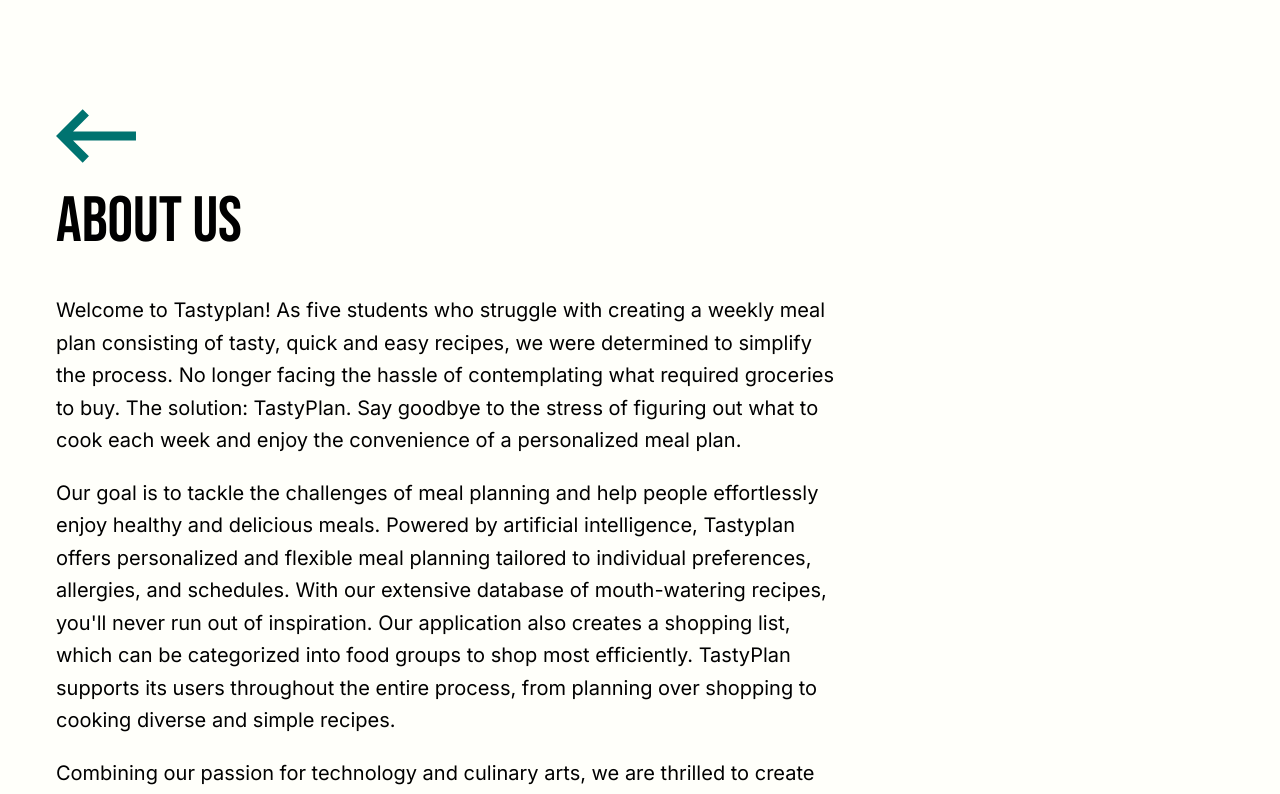
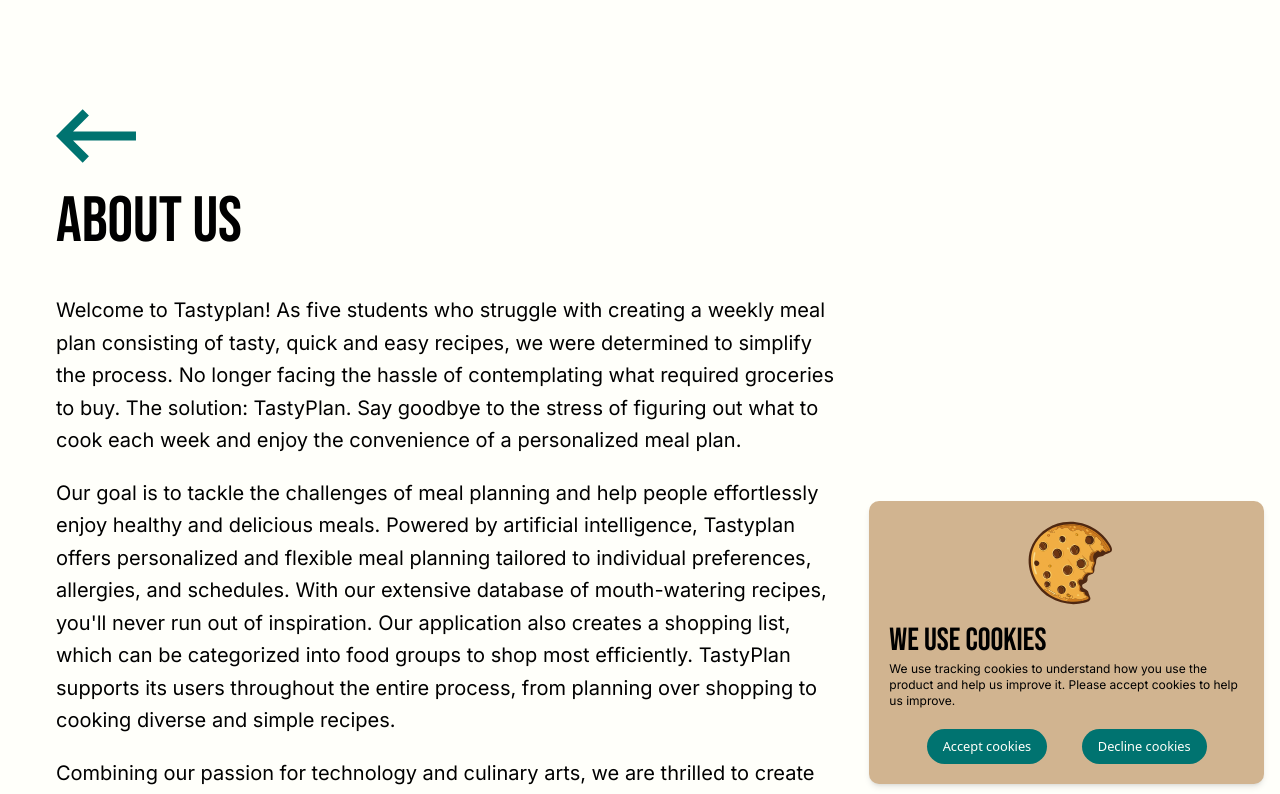
Before and after one commit to fichtnerma/Tastyplan, a Next.js app in the folder frontend/: page /company/aboutUs in a window 1280 px wide. Shown: the top 794 px of the page. Built offline with nearby package versions, Linux system fonts and the light colour scheme; a web font is replaced by a local one.

Commit message:
added cookies

```diff
--- a/frontend/src/app/layout.tsx
+++ b/frontend/src/app/layout.tsx
@@ -1,17 +1,36 @@
-import { PropsWithChildren } from 'react';
+'use client';
+import { PropsWithChildren, useEffect, useState } from 'react';
 import '@styles/globals.scss';
 import Script from 'next/script';
 import { Metadata } from 'next';
 import { Inter, Bebas_Neue, Zeyada } from '@next/font/google';
+import Banner from '@components/CookieBanner/CookieBanner';
 
 const inter = Inter({ subsets: ['latin'], style: ['normal'], weight: ['200', '400', '700'], variable: '--font-inter' });
 const bebasNeue = Bebas_Neue({ subsets: ['latin'], style: 'normal', weight: '400', variable: '--font-bebas' });
 const zeyada = Zeyada({ subsets: ['latin'], style: 'normal', weight: '400', variable: '--font-zeyada' });
 
 export default function RootLayout({ children }: PropsWithChildren) {
+    const [tastyplanCookiesAccepted, setTastyplanCookiesAccepted] = useState(false);
+    useEffect(() => {
+        function getCookieValue(cookieName: string): boolean {
+            const cookies = document.cookie.split(';');
+            for (const cookie of cookies) {
+                const [name, value] = cookie.split('=');
+                if (name.trim() === cookieName) {
+                    return Boolean(decodeURIComponent(value));
+                }
+            }
+            return false;
+        }
+
+        const cookieValue = getCookieValue('tastyplan-cookiesAccepted');
+        setTastyplanCookiesAccepted(cookieValue);
+    }, []);
+
     return (
         <html lang="en">
-            {process.env.NODE_ENV === 'production' && (
+            {process.env.NODE_ENV === 'production' && tastyplanCookiesAccepted && (
                 <>
                     <Script
                         strategy="lazyOnload"
@@ -38,6 +57,7 @@ export default function RootLayout({ children }: PropsWithChildren) {
                 >
                     {children}
                 </main>
+                <Banner setCookiesAccepted={setTastyplanCookiesAccepted} />
             </body>
         </html>
     );
--- /dev/null
+++ b/frontend/src/components/CookieBanner/CookieBanner.tsx
@@ -0,0 +1,61 @@
+// app/banner.js
+'use client';
+import { useEffect, useState } from 'react';
+import Image from 'next/image';
+
+export default function Banner({ setCookiesAccepted }: { setCookiesAccepted: (value: boolean) => void }) {
+    const [showBanner, setShowBanner] = useState(false);
+
+    useEffect(() => {
+        const cookiesAccepted = document.cookie
+            .split(';')
+            .some((item) => item.trim().startsWith('tastyplan-cookiesAccepted='));
+
+        setShowBanner(!cookiesAccepted);
+    }, [showBanner]);
+
+    if (!showBanner) {
+        return null;
+    }
+
+    const acceptCookies = () => {
+        setShowBanner(false);
+        document.cookie = 'tastyplan-cookiesAccepted=true; path=/';
+        setCookiesAccepted(true);
+    };
+
+    const declineCookies = () => {
+        setShowBanner(false);
+        document.cookie = 'tastyplan-cookiesAccepted=false; path=/';
+        setCookiesAccepted(false);
+    };
+
+    return (
+        <div className="fixed bottom-4 right-0 w-full md:w-1/2 lg:w-1/3 z-50">
+            <div className="mx-4 bg-[#D1B490] p-5 pt-0 rounded-custom_xs shadow-md relative">
+                <Image
+                    className="mx-auto h-[80px] md:h-[120px] w-[80px] md:w-[120px]"
+                    src="/Landingpage/cookie_image.svg"
+                    alt="icon"
+                    width={120}
+                    height={120}
+                    loading="lazy"
+                />
+
+                <h4 className="mb-0">We use cookies</h4>
+                <p className="text-xs">
+                    We use tracking cookies to understand how you use the product and help us improve it. Please accept
+                    cookies to help us improve.
+                </p>
+                <div className="flex justify-around p-5 pb-0">
+                    <button className="btn-primary btn-small" type="button" onClick={acceptCookies}>
+                        Accept cookies
+                    </button>
+                    <button className="btn-primary btn-small" type="button" onClick={declineCookies}>
+                        Decline cookies
+                    </button>
+                </div>
+            </div>
+        </div>
+    );
+}
```
Also changed, not shown: frontend/public/Landingpage/cookie_image.svg (added).
